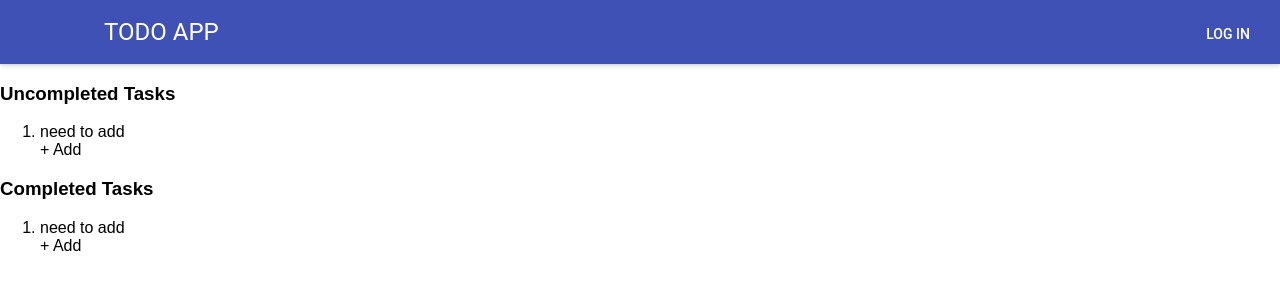
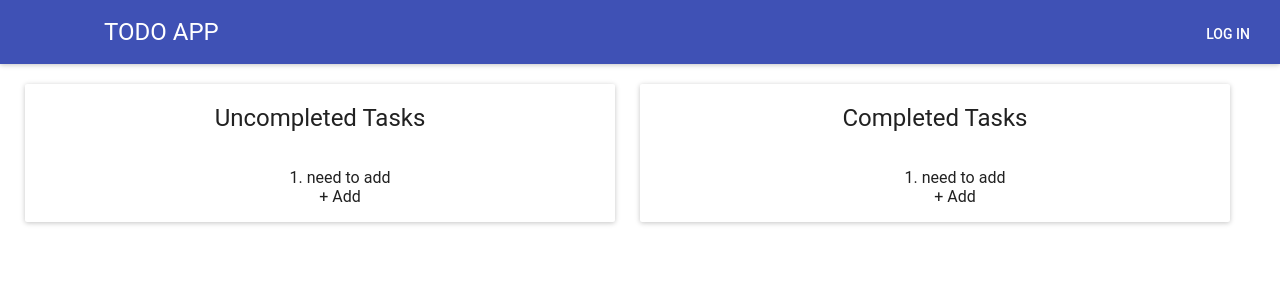
Before and after one commit to jjspetz/project-manager, a React (Create React App) app: page / in a window 1280 px wide. Shown: the top 300 px of the page. Built offline with nearby package versions, Linux system fonts and the light colour scheme; what react-tap-event-plugin would draw is missing.

Commit message:
added formated Cards to display

```diff
--- a/src/todo.css
+++ b/src/todo.css
@@ -0,0 +1,10 @@
+.card {
+  display: inline-block;
+  margin: 20px 0 0 25px;
+  width: calc(50% - 50px);
+  text-align: center;
+}
+
+.card ol {
+  list-style-position: inside;
+}
--- a/src/todo.jsx
+++ b/src/todo.jsx
@@ -1,24 +1,27 @@
 import React, { Component } from 'react';
-import TextField from 'material-ui/TextField';
-import RaisedButton from 'material-ui/RaisedButton';
+import {Card, CardTitle} from 'material-ui/Card';
 import './todo.css';
 
 
 class Todo extends Component {
   render() {
     return (
-      <div>
-        <h3>Uncompleted Tasks</h3>
+      <div className='mainDisplay'>
+        <Card className='card'>
+          <CardTitle title="Uncompleted Tasks"/>
           <ol id='uTask' ondragover="allowDrop(event)" ondrop="drop(event)">
             <li>need to add</li>
             <div className='add' id='add'>+ Add</div>
           </ol>
+        </Card>
 
-        <h3>Completed Tasks</h3>
+        <Card className='card'>
+          <CardTitle title="Completed Tasks"/>
           <ol id='cTask' ondragover="allowDrop(event)" ondrop="drop(event)">
             <li>need to add</li>
             <div className='add' id='add'>+ Add</div>
           </ol>
+        </Card>
       </div>
     )
   };
```
Lines whose indentation alone changed are shown as unchanged.
